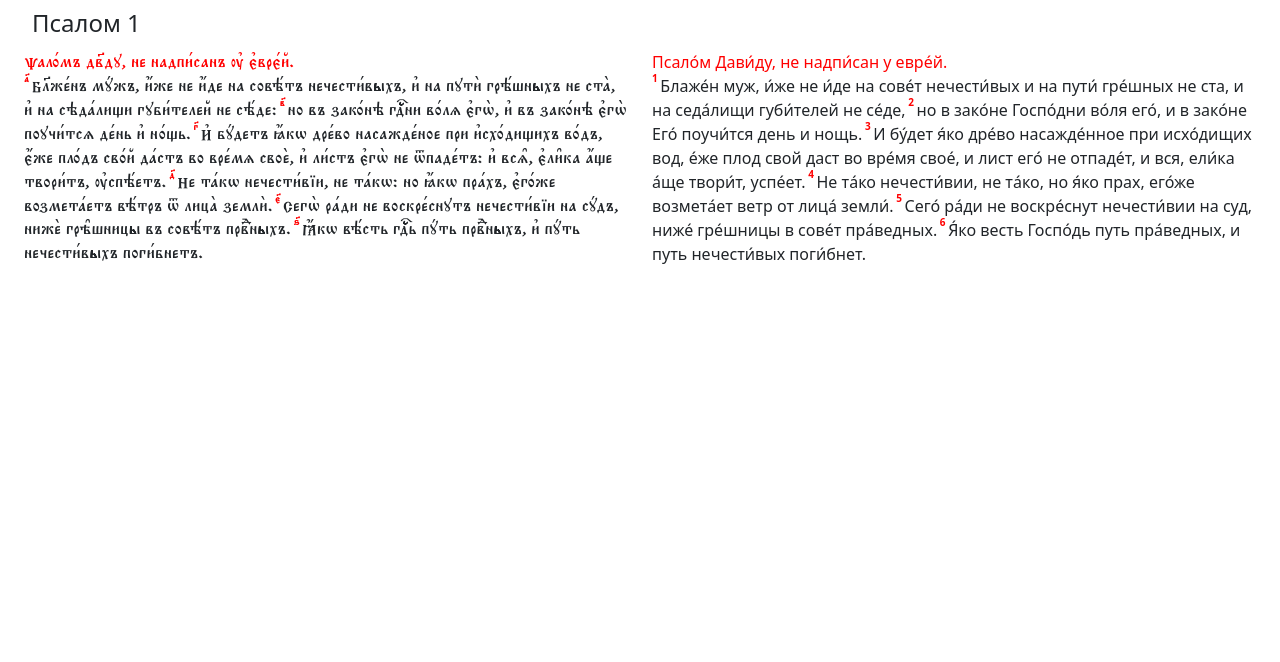
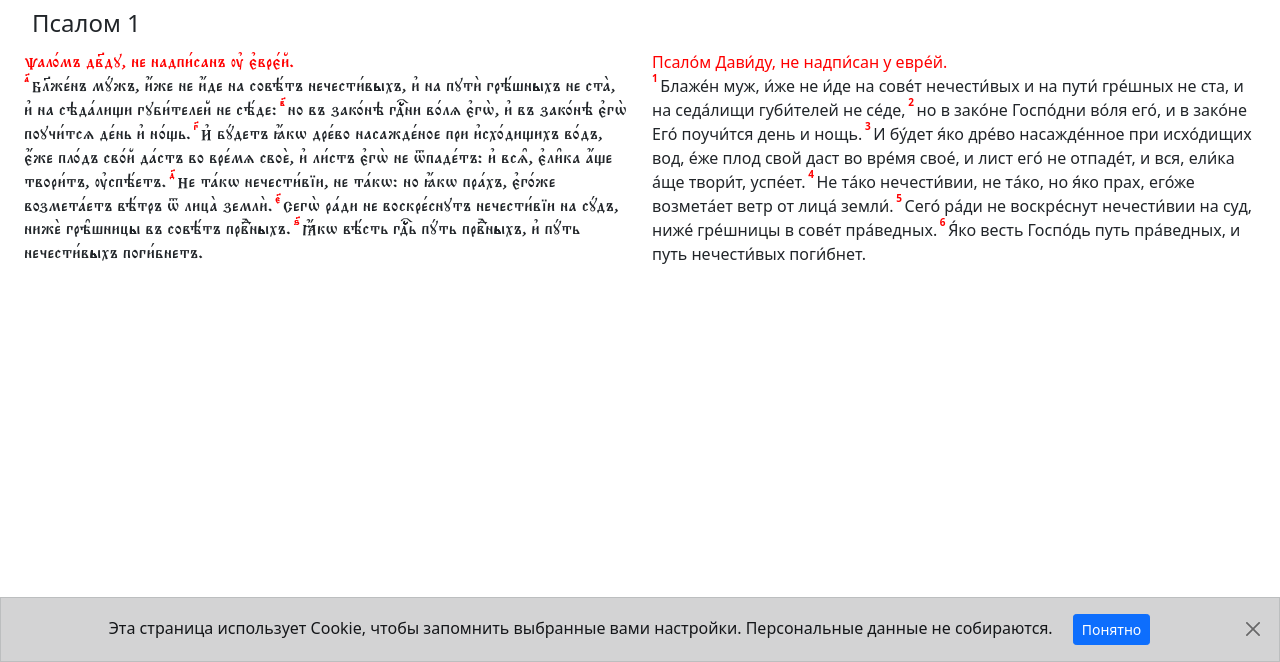
Before and after one commit to proldapru/bootstrap-experiments, a plain HTML site: page psalter/index.html in a window 1280 px wide. Shown: the part 138-800 px from the top of the page. Drawn offline with nearby package versions, Linux system fonts and the light colour scheme.

Commit message:
Приложение psalter: добавлен cookie-баннер и функция для обработки нажатия его кнопок

```diff
--- a/psalter/index.html
+++ b/psalter/index.html
@@ -185,6 +185,13 @@
 	<div class="row" data-type="header-spacer"></div>
 
 </div>
+<!-- Cookie Banner -->
+<div class="fixed-bottom alert alert-dark text-center rounded-0 mb-0" role="alert" id="cookieBanner" style="display:none;">
+	Эта страница использует Cookie, чтобы запомнить выбранные вами настройки. Персональные данные не собираются.
+	<button type="button" class="btn btn-primary btn-sm ms-3" onclick="acceptCookie(1)">Понятно</button>
+	<button type="button" class="btn-close btn-sm float-end mt-1" aria-label="Close" onclick="acceptCookie(0)"></button>
+</div>
+<!-- End of Cookie Banner -->
 
 <script type="text/javascript">
 $(document).ready(function() {
@@ -280,6 +287,8 @@ $(document).ready(function() {
 	$('.show-columns-ctrls input').trigger('change');
 	$('.view-ctrls input').trigger('change');
 	$('.content-ctrls #contentSelectCtrl').trigger('change');
+	// При необходимости показать cookie banner
+	if(getCookie('accept_cookie')!=='1') $('#cookieBanner').show();
 });
 
 function formSectionTextContent(data_sec, num, txt_sec) {
@@ -316,6 +325,11 @@ function setCookie(cName, cValue) {
 		$('.show-columns-ctrls input').map(function(){return $(this).prop('checked') ? 1 : 0}).get().join('') + '-' +
 		$('.view-ctrls input').map(function(){return $(this).prop('checked') ? 1 : 0}).get().join('');
 	if(getCookie(cName)!==cValue) document.cookie = `${cName}=${cValue};sameSite=Lax`;
+}
+
+function acceptCookie(state) {
+	if(state) setCookie('accept_cookie', 1);
+	$('#cookieBanner').hide();
 }
 
 const data = {
```
Also changed, not shown: 1 other file.
